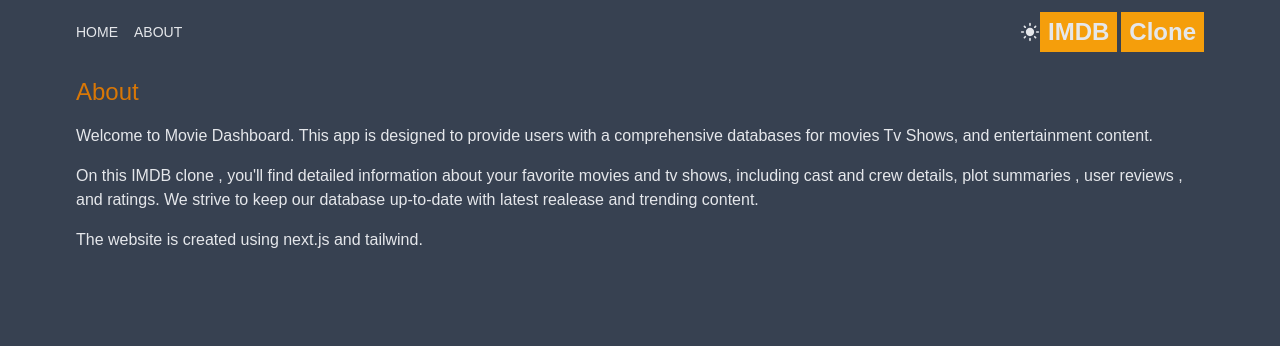
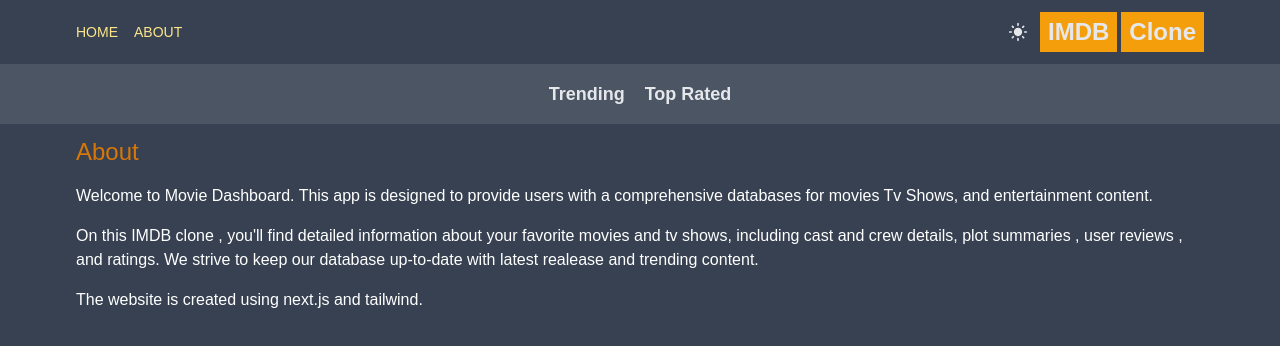
Before and after one commit to simmi9/react-nextjs-tailwind-tsx, a Next.js app: page /about in a window 1280 px wide. Both pictures are taken after a click on the icon 1030 px from the left and 32 px from the top of the page. Shown: the top 346 px of the page. Built offline with nearby package versions, Linux system fonts and the light colour scheme.

Commit message:
addrd dynamic navlinks

```diff
--- a/app/about/page.tsx
+++ b/app/about/page.tsx
@@ -2,13 +2,15 @@
 
 export default function About() {
   return (
-    <div className='max-w-6xl mx-auto p-3 space-y-4'>
-      <h1 className=' text-2xl font-medium text-amber-600'> About</h1>
-      <p>
+    <div className='max-w-6xl mx-auto p-3 space-y-4 dark:text-white light:text-black'>
+      <h1 className=' text-2xl font-medium text-amber-600 '> About</h1>
+
+      <p >
  Welcome to Movie Dashboard. This app is designed to provide users with a comprehensive databases for movies Tv Shows, and entertainment content.
       </p>
       <p>On this IMDB clone , you'll find detailed information about your favorite movies and tv shows, including cast and crew details, plot summaries , user reviews , and ratings. We strive to keep our database up-to-date with latest realease and trending content.</p>
       <p>The website is created using next.js and tailwind.</p>
-    </div>
+      </div>
+
   )
 }
--- a/app/layout.tsx
+++ b/app/layout.tsx
@@ -3,6 +3,7 @@
 import "./globals.css";
 import Header from "@/components/Header";
 import Providers from "./Providers";
+import NavbarLayer from "@/components/NavbarLayer";
 
 const geistSans = Geist({
   variable: "--font-geist-sans",
@@ -31,6 +32,7 @@
       >
         <Providers>
         <Header/>
+        <NavbarLayer/>
         {children}
         </Providers>
       </body>
--- a/components/DarkModeSwitch.tsx
+++ b/components/DarkModeSwitch.tsx
@@ -12,8 +12,8 @@
   return (
     <div>
         { mounted && (currentTheme ==='dark' ?
-        (<MdLightMode className=' text-xl cursor-pointer hover:text-amber-500' onClick={ ()=>setTheme('light')}/>):
-         (<MdDarkMode className=' text-xl cursor-pointer hover:text-amber-500' onClick={ ()=>setTheme('dark')}/>))}
+        (<MdLightMode className=' text-xl cursor-pointer hover:text-amber-500 mx-3' onClick={ ()=>setTheme('light')}/>):
+         (<MdDarkMode className=' text-xl cursor-pointer bg-amber-200 mx-3 hover:text-amber-500' onClick={ ()=>setTheme('dark')}/>))}
 
     </div>
   )
--- a/components/Header.tsx
+++ b/components/Header.tsx
@@ -8,7 +8,7 @@
 export default function Header() {
   return (
     <div className="flex  justify-between items-center p-3 max-w-6xl mx-auto">
-    <div className="flex gap-4">
+    <div className="flex gap-4  text-amber-200">
     <MenuItem title="Home" address="/" Icon={AiFillHome}></MenuItem>
     <MenuItem title="About" address="/about" Icon={BsFillInfoCircleFill}></MenuItem>
     </div>
--- /dev/null
+++ b/components/NavbarItem.tsx
@@ -0,0 +1,22 @@
+'use client'
+import Link from 'next/link';
+import { useSearchParams } from 'next/navigation';
+import React from 'react'
+
+interface itemProps{
+    title:string;
+    param: string
+}
+
+export default function NavbarItem({title,param}: itemProps) {
+    const searchParams= useSearchParams();
+    const genre= searchParams.get('genre');
+  return (
+    <div>
+        <Link className={`hover:text-amber-600 font-semibold ${genre===param?'underline underline-offset-4 decoration-amber-500 rounded-lg':''}`} href={`/?genre=${param}`}>
+        {title}
+        </Link>
+
+    </div>
+  )
+}
--- /dev/null
+++ b/components/NavbarLayer.tsx
@@ -0,0 +1,12 @@
+'use client'
+import React from 'react'
+import NavbarItem from './NavbarItem'
+
+export default function NavbarLayer() {
+  return (
+    <div className='flex dark:bg-gray-600 bg-amber-200  p-4 lg:text-lg justify-center gap-5'>
+      <NavbarItem title="Trending" param="fetchTrending"/>
+      <NavbarItem title="Top Rated" param="fetchTopRated"/>
+    </div>
+  )
+}
```
